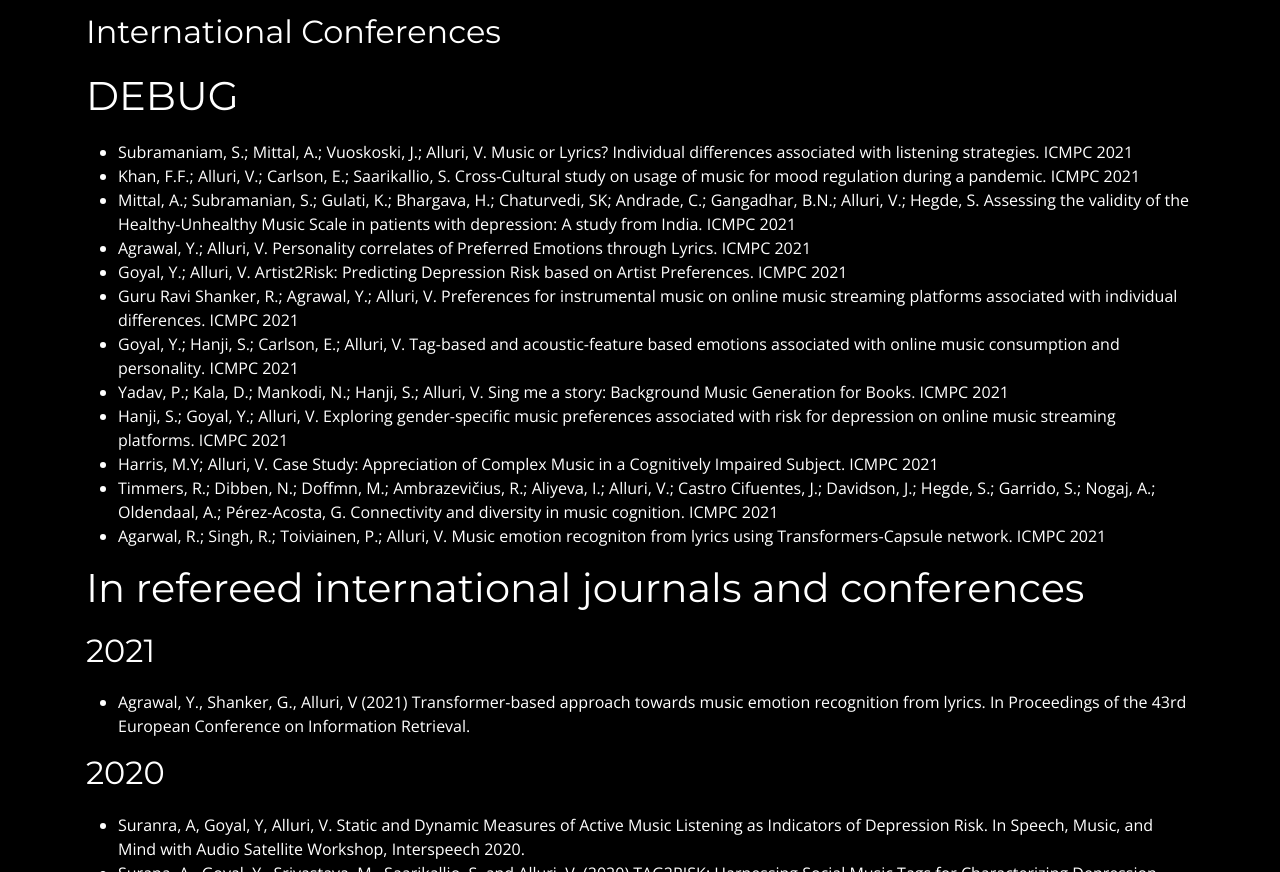
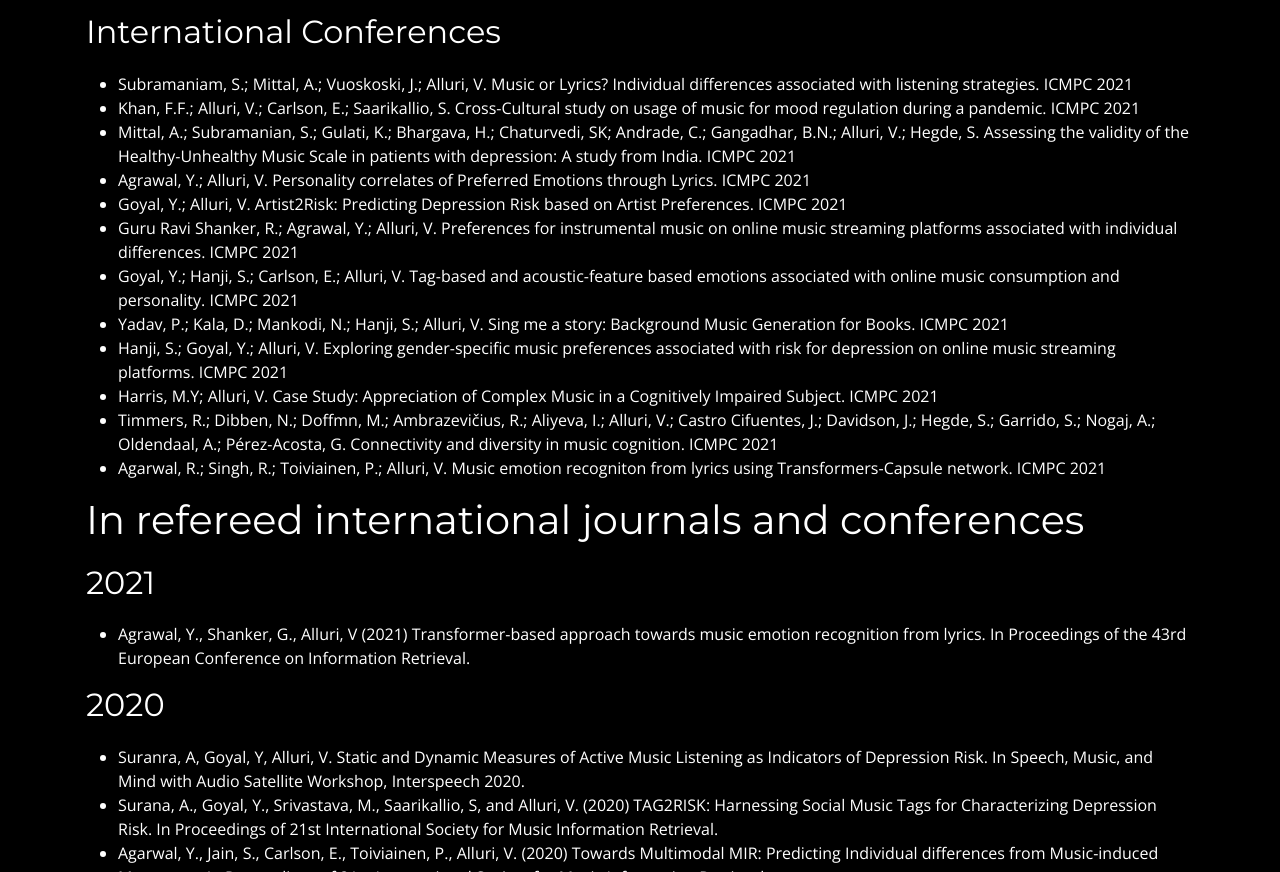
Before and after one commit to music-cognition/music-cognition.github.io, a plain HTML site: page index.html in a window 1280 px wide. Shown: the part 2476-3348 px from the top of the page. Drawn offline with nearby package versions, Linux system fonts and the light colour scheme; files whose address does not match are found by name.

Commit message:
Update index.html

```diff
--- a/index.html
+++ b/index.html
@@ -140,7 +140,6 @@
                         <li>Alluri, V.; Mittal, A.; SC, A.; Vuoskoski, J.; Saarikallio, S. Maladaptive music listening strategies are modulated by individual traits. Psychology of Music</li>
                     </ul>
                     <h2>International Conferences</h2>
-                    <h1>DEBUG</h1>
                     <ul>
                         <li>Subramaniam, S.; Mittal, A.; Vuoskoski, J.; Alluri, V. Music or Lyrics? Individual differences associated with listening strategies. ICMPC 2021</li>
                         <li>Khan, F.F.; Alluri, V.; Carlson, E.; Saarikallio, S. Cross-Cultural study on usage of music for mood regulation during a pandemic. ICMPC 2021</li>
```
